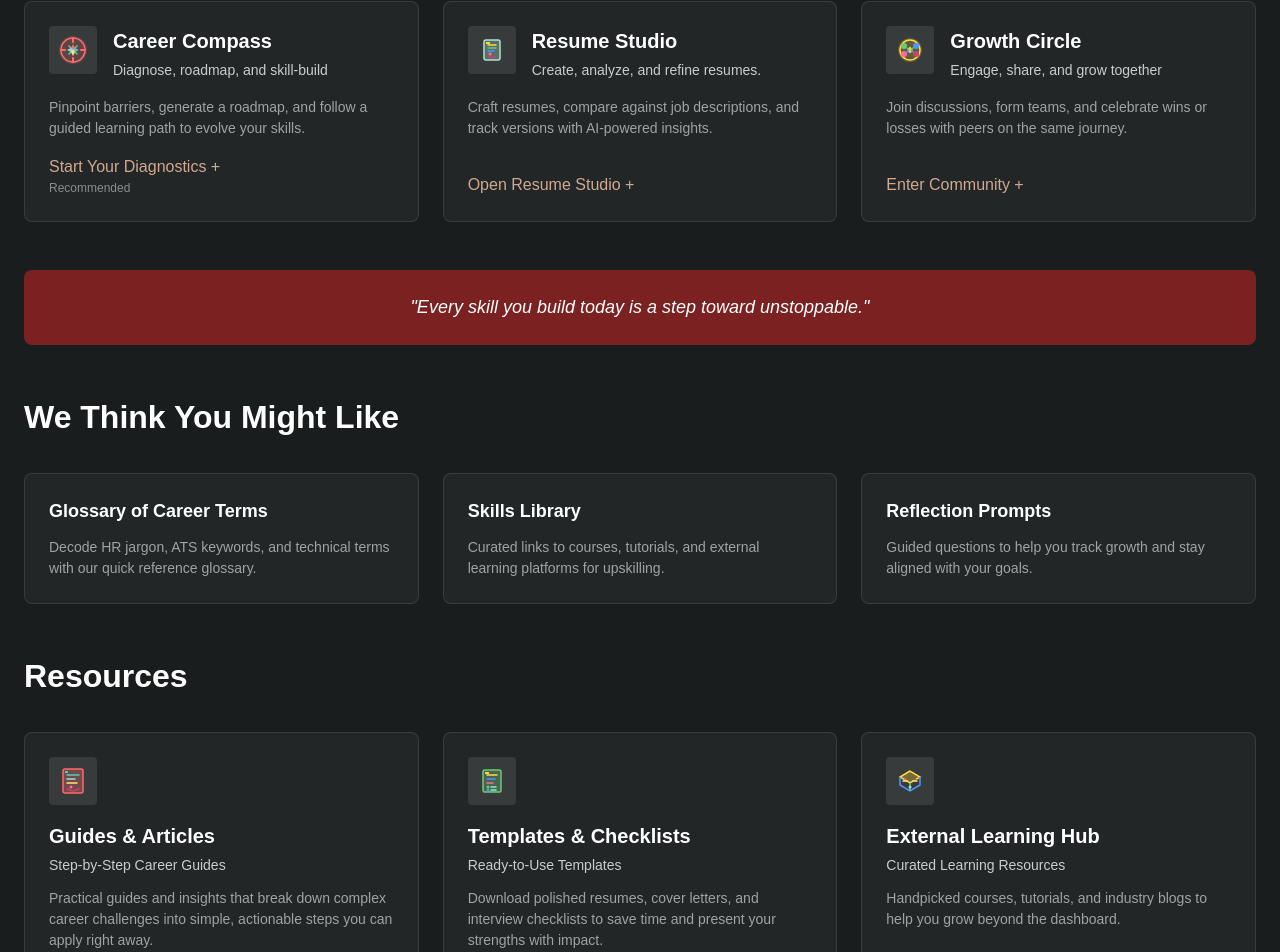
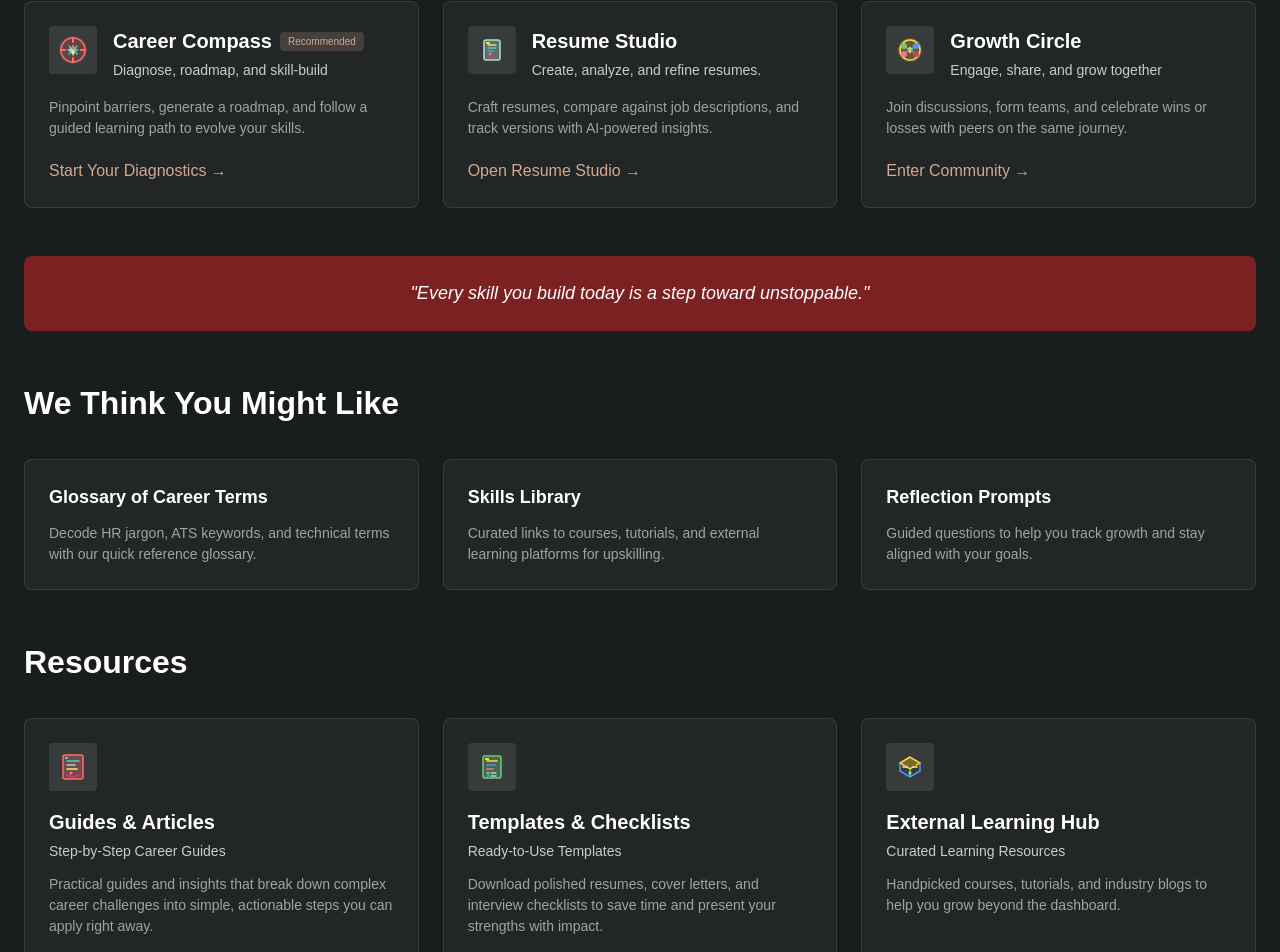
Before and after one commit to mi-himanshu/unemployeed-ui-poc, a Next.js app: page /dashboard in a window 1280 px wide. Shown: the part 880-1832 px from the top of the page. Built offline with nearby package versions, Linux system fonts and the light colour scheme.

Commit message:
dashboard ui complete

```diff
--- a/components/dashboard-body.tsx
+++ b/components/dashboard-body.tsx
@@ -124,12 +124,21 @@ const DashboardBody: React.FC<DashboardBodyProps> = ({
                   </div>
                   {/* Right Column - Title and Subtitle */}
                   <div className="flex-1">
+                    <div className="flex items-center gap-2 mb-1">
                       <h3
-                      className="text-white mb-1"
+                        className="text-white"
                         style={{ fontSize: '20px', fontWeight: 600 }}
                       >
                         {service.title}
                       </h3>
+                      {service.hintText && (
+                        <span
+                          className="px-2 py-0.5 rounded bg-[#d1a990]/20 text-[#d1a990] text-[10px] font-medium"
+                        >
+                          {service.hintText}
+                        </span>
+                      )}
+                    </div>
                     <p
                       className="text-[#f6f6f6]/80"
                       style={{ fontSize: '14px', fontWeight: 400 }}
@@ -140,7 +149,7 @@ const DashboardBody: React.FC<DashboardBodyProps> = ({
                 </div>
 
                 {/* Row 2: Description */}
-                <div className="mb-4">
+                <div className="mb-5">
                   <p
                     className="text-[#f6f6f6]/60"
                     style={{ fontSize: '14px', fontWeight: 400, lineHeight: '1.5' }}
@@ -149,22 +158,13 @@ const DashboardBody: React.FC<DashboardBodyProps> = ({
                   </p>
                 </div>
 
-                {/* Row 3: CTA Link and Hint Text */}
+              {/* Row 3: CTA Link */}
               <div className="mt-auto">
-                  <div className="flex flex-col items-start">
                 <span
                   className="text-[#d1a990]"
                 >
                   {service.primaryLinkText}
                 </span>
-                    {service.hintText && (
-                      <p
-                        className="text-[#f6f6f6]/50 text-[12px]"
-                      >
-                        {service.hintText}
-                      </p>
-                    )}
-                  </div>
               </div>
               </Link>
             ))}
@@ -228,7 +228,7 @@ const DashboardBody: React.FC<DashboardBodyProps> = ({
             {resources.map((resource) => (
               <div
                 key={resource.id}
-                className="bg-[#2a3030]/50 p-6 rounded-lg border border-[#f6f6f6]/10"
+                className="bg-[#2a3030]/50 p-6 rounded-lg border border-[#f6f6f6]/10 flex flex-col"
               >
                 <div className="w-12 h-12 bg-[#f6f6f6]/10 rounded-sm mb-4 flex items-center justify-center">
                   {resource.id === 'guides-articles' && (
@@ -282,18 +282,20 @@ const DashboardBody: React.FC<DashboardBodyProps> = ({
                   {resource.subtitle}
                 </p>
                 <p
-                  className="text-[#f6f6f6]/60 mb-4"
+                  className="text-[#f6f6f6]/60 mb-4 flex-1"
                   style={{ fontSize: '14px', fontWeight: 400, lineHeight: '1.5' }}
                 >
                   {resource.description}
                 </p>
+                <div className="mt-auto">
                   <Link
                     href={resource.link}
-                  className="text-[#dc2626] hover:text-[#dc2626]/80 transition-colors"
+                    className="text-[#d1a990] hover:text-[#d1a990]/80 transition-colors"
                     style={{ fontSize: '14px', fontWeight: 500 }}
                   >
                     {resource.linkText}
                   </Link>
+                </div>
               </div>
             ))}
           </div>
--- a/data/dashboard-data.ts
+++ b/data/dashboard-data.ts
@@ -28,7 +28,7 @@ export const services: Service[] = [
     subtitle: 'Diagnose, roadmap, and skill-build',
     description: 'Pinpoint barriers, generate a roadmap, and follow a guided learning path to evolve your skills.',
     primaryLink: '/diagnostics',
-    primaryLinkText: 'Start Your Diagnostics +',
+    primaryLinkText: 'Start Your Diagnostics →',
     secondaryLink: '/roadmap',
     secondaryLinkText: 'Start Here',
     hintText: 'Recommended',
@@ -39,7 +39,7 @@ export const services: Service[] = [
     subtitle: 'Create, analyze, and refine resumes.',
     description: 'Craft resumes, compare against job descriptions, and track versions with AI-powered insights.',
     primaryLink: '/resume-studio',
-    primaryLinkText: 'Open Resume Studio +',
+    primaryLinkText: 'Open Resume Studio →',
   },
   {
     id: 'growth-circle',
@@ -47,7 +47,7 @@ export const services: Service[] = [
     subtitle: 'Engage, share, and grow together',
     description: 'Join discussions, form teams, and celebrate wins or losses with peers on the same journey.',
     primaryLink: '/community',
-    primaryLinkText: 'Enter Community +',
+    primaryLinkText: 'Enter Community →',
   },
 ];
 
@@ -78,7 +78,7 @@ export const resources: Resource[] = [
     subtitle: 'Step-by-Step Career Guides',
     description: 'Practical guides and insights that break down complex career challenges into simple, actionable steps you can apply right away.',
     link: '/guides',
-    linkText: 'Explore Guides +',
+    linkText: 'Explore Guides →',
   },
   {
     id: 'templates-checklists',
@@ -86,7 +86,7 @@ export const resources: Resource[] = [
     subtitle: 'Ready-to-Use Templates',
     description: 'Download polished resumes, cover letters, and interview checklists to save time and present your strengths with impact.',
     link: '/templates',
-    linkText: 'Create My Resume +',
+    linkText: 'Create My Resume →',
   },
   {
     id: 'external-learning',
@@ -94,6 +94,6 @@ export const resources: Resource[] = [
     subtitle: 'Curated Learning Resources',
     description: 'Handpicked courses, tutorials, and industry blogs to help you grow beyond the dashboard.',
     link: '/learning',
-    linkText: 'Join Community +',
+    linkText: 'Join Community →',
   },
 ];
```
Lines whose indentation alone changed are shown as unchanged.
